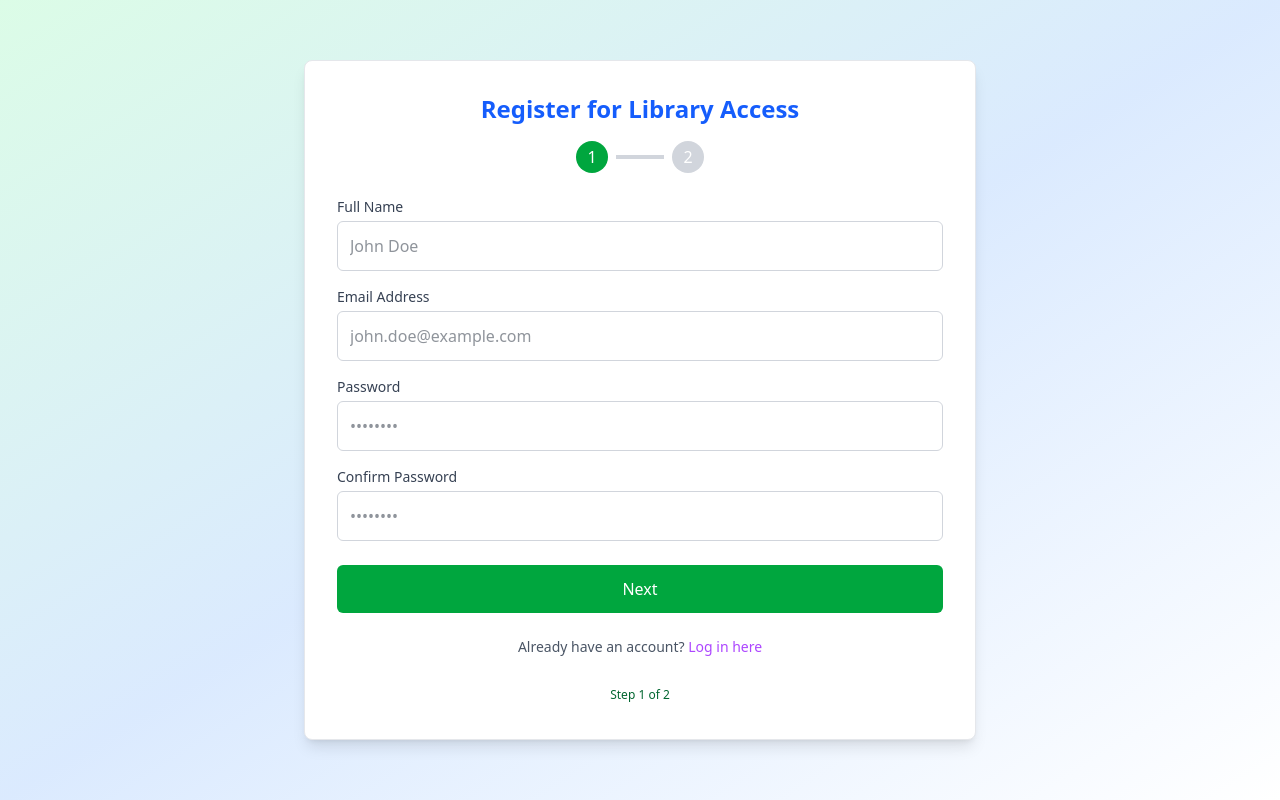
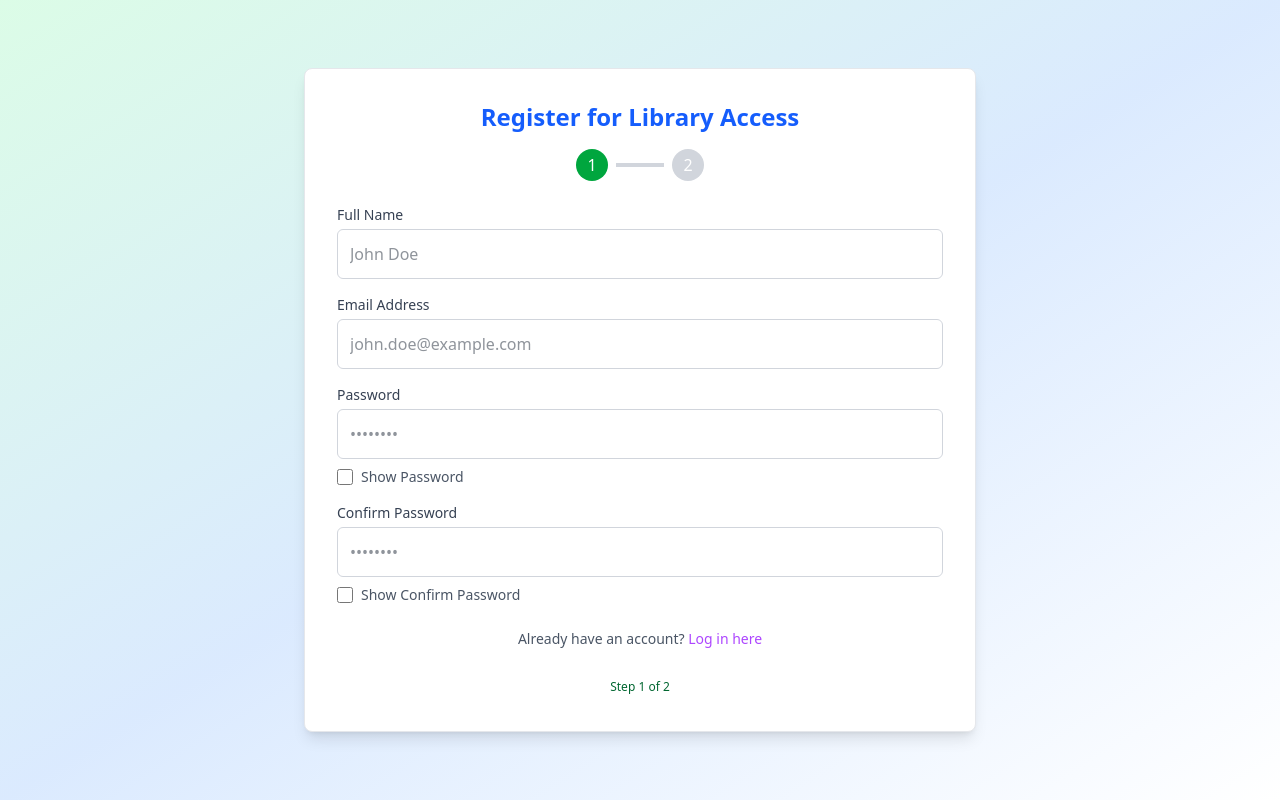
Before and after one commit to mesubash/library-management-system, a React (Vite) app in the folder frontend/: page /register in a window 1280 px wide. Built offline with nearby package versions, Linux system fonts and the light colour scheme.

Commit message:
Register page modified making two pages steps for the better visuals

```diff
--- a/frontend/src/pages/auth/Register.jsx
+++ b/frontend/src/pages/auth/Register.jsx
@@ -9,11 +9,24 @@ export default function Register() {
     confirmPassword: '',
     phone: '',
     address: '',
-    userType: 'student', // Default value
+    role: 'student', // Default role
+    studentId: '', // Student-specific
+    institution: '', // Student-specific
+    occupation: '', // Other-specific
+    affiliation: '', // Other-specific
   });
+  const [showPassword, setShowPassword] = useState(false); // For password visibility
+  const [showConfirmPassword, setShowConfirmPassword] = useState(false); // For confirm password visibility
 
   const handleChange = (e) => {
     setFormData({ ...formData, [e.target.name]: e.target.value });
+  };
+
+  const handleKeyPress = (e) => {
+    // Allow only numbers for phone field
+    if (e.target.name === 'phone' && !/[0-9]/.test(e.key)) {
+      e.preventDefault();
+    }
   };
 
   const handleNext = () => {
@@ -40,14 +53,21 @@ export default function Register() {
       confirmPassword: '',
       phone: '',
       address: '',
-      userType: 'student',
+      role: 'student',
+      studentId: '',
+      institution: '',
+      occupation: '',
+      affiliation: '',
     });
+    setShowPassword(false);
+    setShowConfirmPassword(false);
     setPage(1); // Reset to first page
   };
 
   return (
     <div className="w-full h-screen flex items-center justify-center bg-gradient-to-br from-green-100 via-blue-100 to-white">
       <div className="bg-white p-8 rounded-lg shadow-lg w-full max-w-2xl h-fit border border-gray-200">
+        {/* Header visible on both pages */}
         <h1 className="text-2xl font-bold text-center text-blue-600 mb-4">
           Register for Library Access
         </h1>
@@ -63,7 +83,8 @@ export default function Register() {
           </div>
         </div>
 
-        {/* Form */}
+        {/* Scrollable Form Section */}
+        <div className="max-h-[50vh] overflow-y-auto">
           <form onSubmit={page === 2 ? handleSubmit : null} className="space-y-6">
             {page === 1 ? (
               <>
@@ -104,7 +125,7 @@ export default function Register() {
                       Password
                     </label>
                     <input
-                    type="password"
+                      type={showPassword ? 'text' : 'password'}
                       id="password"
                       name="password"
                       value={formData.password}
@@ -113,13 +134,25 @@ export default function Register() {
                       placeholder="••••••••"
                       required
                     />
+                    <div className="mt-2 flex items-center">
+                      <input
+                        type="checkbox"
+                        id="showPassword"
+                        checked={showPassword}
+                        onChange={() => setShowPassword(!showPassword)}
+                        className="h-4 w-4 text-green-600 focus:ring-green-400 border-gray-300 rounded"
+                      />
+                      <label htmlFor="showPassword" className="ml-2 text-sm text-gray-600">
+                        Show Password
+                      </label>
+                    </div>
                   </div>
                   <div>
                     <label htmlFor="confirmPassword" className="block text-sm font-medium text-gray-700">
                       Confirm Password
                     </label>
                     <input
-                    type="password"
+                      type={showConfirmPassword ? 'text' : 'password'}
                       id="confirmPassword"
                       name="confirmPassword"
                       value={formData.confirmPassword}
@@ -128,6 +161,34 @@ export default function Register() {
                       placeholder="••••••••"
                       required
                     />
+                    <div className="mt-2 flex items-center">
+                      <input
+                        type="checkbox"
+                        id="showConfirmPassword"
+                        checked={showConfirmPassword}
+                        onChange={() => setShowConfirmPassword(!showConfirmPassword)}
+                        className="h-4 w-4 text-green-600 focus:ring-green-400 border-gray-300 rounded"
+                      />
+                      <label htmlFor="showConfirmPassword" className="ml-2 text-sm text-gray-600">
+                        Show Confirm Password
+                      </label>
+                    </div>
+                  </div>
+                  <div>
+                    <label htmlFor="role" className="block text-sm font-medium text-gray-700">
+                      Role
+                    </label>
+                    <select
+                      id="role"
+                      name="role"
+                      value={formData.role}
+                      onChange={handleChange}
+                      className="mt-1 w-full p-3 rounded-md border border-gray-300 focus:outline-none focus:ring-2 focus:ring-green-400 focus:border-transparent"
+                      required
+                    >
+                      <option value="student">Student</option>
+                      <option value="other">Other (Faculty, Staff, Public Member, etc.)</option>
+                    </select>
                   </div>
                 </div>
                 <button
@@ -152,6 +213,8 @@ export default function Register() {
                       name="phone"
                       value={formData.phone}
                       onChange={handleChange}
+                      onKeyPress={handleKeyPress} // Restrict to numbers
+                      pattern="[0-9]*" // Enforce numbers
                       className="mt-1 w-full p-3 rounded-md border border-gray-300 focus:outline-none focus:ring-2 focus:ring-green-400 focus:border-transparent"
                       placeholder="(123) 456-7890"
                       required
@@ -168,27 +231,77 @@ export default function Register() {
                       onChange={handleChange}
                       className="mt-1 w-full p-3 rounded-md border border-gray-300 focus:outline-none focus:ring-2 focus:ring-green-400 focus:border-transparent"
                       placeholder="123 Library Lane, Booktown"
-                    rows="2" // Reduced rows to fit
+                      rows="2"
+                      required
+                    />
+                  </div>
+                  {formData.role === 'student' ? (
+                    <>
+                      <div>
+                        <label htmlFor="studentId" className="block text-sm font-medium text-gray-700">
+                          Student ID
+                        </label>
+                        <input
+                          type="text"
+                          id="studentId"
+                          name="studentId"
+                          value={formData.studentId}
+                          onChange={handleChange}
+                          className="mt-1 w-full p-3 rounded-md border border-gray-300 focus:outline-none focus:ring-2 focus:ring-green-400 focus:border-transparent"
+                          placeholder="e.g., S123456"
                           required
                         />
                       </div>
                       <div>
-                  <label htmlFor="userType" className="block text-sm font-medium text-gray-700">
-                    User Type
+                        <label htmlFor="institution" className="block text-sm font-medium text-gray-700">
+                          Institution
                         </label>
-                  <select
-                    id="userType"
-                    name="userType"
-                    value={formData.userType}
+                        <input
+                          type="text"
+                          id="institution"
+                          name="institution"
+                          value={formData.institution}
                           onChange={handleChange}
                           className="mt-1 w-full p-3 rounded-md border border-gray-300 focus:outline-none focus:ring-2 focus:ring-green-400 focus:border-transparent"
+                          placeholder="e.g., University of Booktown"
                           required
-                  >
-                    <option value="student">Student</option>
-                    <option value="faculty">Faculty</option>
-                    <option value="public">Public Member</option>
-                  </select>
+                        />
                       </div>
+                    </>
+                  ) : (
+                    <>
+                      <div>
+                        <label htmlFor="occupation" className="block text-sm font-medium text-gray-700">
+                          Occupation
+                        </label>
+                        <input
+                          type="text"
+                          id="occupation"
+                          name="occupation"
+                          value={formData.occupation}
+                          onChange={handleChange}
+                          className="mt-1 w-full p-3 rounded-md border border-gray-300 focus:outline-none focus:ring-2 focus:ring-green-400 focus:border-transparent"
+                          placeholder="e.g., Teacher, Librarian, etc."
+                          required
+                        />
+                      </div>
+                      <div>
+                        <label htmlFor="affiliation" className="block text-sm font-medium text-gray-700">
+                          Affiliation
+                        </label>
+                        <input
+                          type="text"
+                          id="affiliation"
+                          name="affiliation"
+                          value={formData.affiliation}
+                          onChange={handleChange}
+                          className="mt-1 w-full p-3 rounded-md border border-gray-300 focus:outline-none focus:ring-2 focus:ring-green-400 focus:border-transparent"
+                          placeholder="e.g., Booktown Public Library"
+                          required
+                        />
+                      </div>
+                    </>
+                  )}
                 </div>
                 <div className="flex space-x-4">
                   <button
@@ -208,6 +321,7 @@ export default function Register() {
               </>
             )}
           </form>
+        </div>
 
         {/* Accent Link */}
         <p className="mt-6 text-center text-sm text-gray-600">
```
Lines whose indentation alone changed are shown as unchanged.
